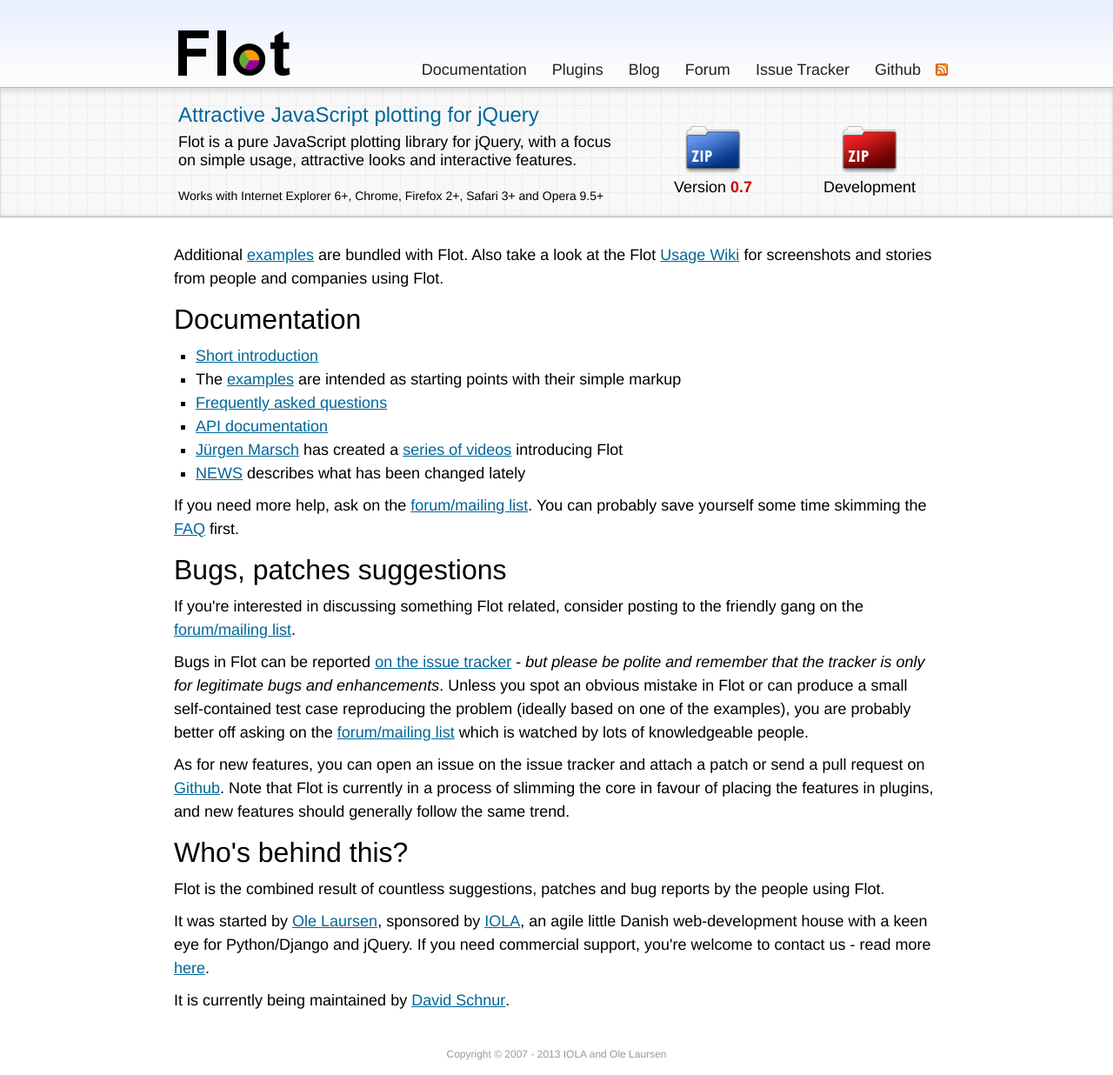
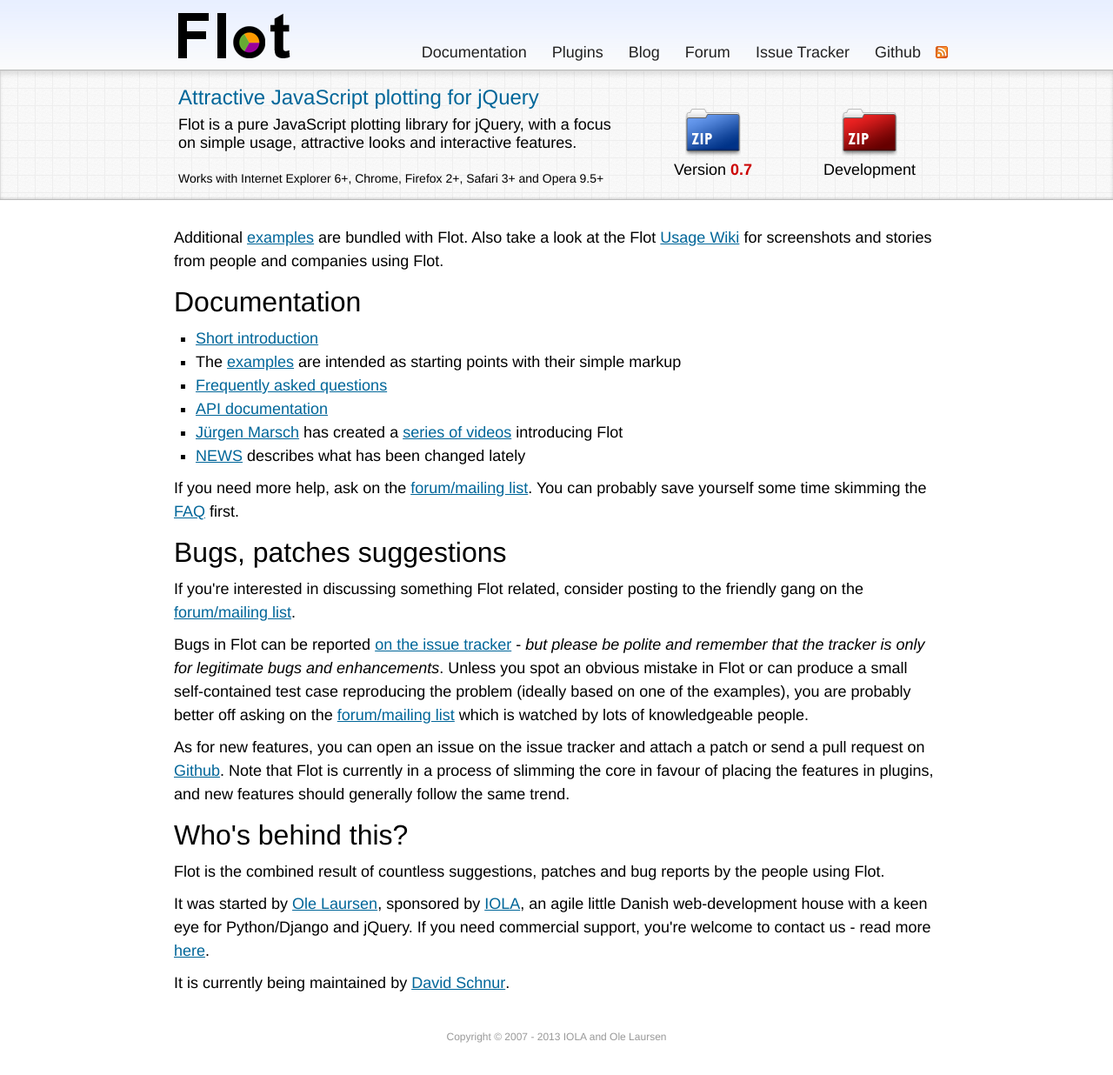
Before and after one commit to flot/flot.github.com, a Jekyll site: the page built from index.html, in a window 1280 px wide. Shown: the whole page at 87% size. Built offline with Jekyll 4.4.1, drawn with Linux system fonts in a browser that asks for light colours; Markdown is read by kramdown in place of the engine named in the settings; the list of posts is cut into pages by our own code.

Commit message:
Slightly reduce the header bar size.
The header previously had an uncomfortable amount of space above the
logo.

```diff
--- a/css/flot.css
+++ b/css/flot.css
@@ -11,13 +11,13 @@
 .header-bar {
 	position: relative;
 	width: 900px;
-	height: 100px;
+	height: 80px;
 	margin: auto;
 }
 
 .header-bar .title {
 	position: relative;
-	top: 35px;
+	top: 15px;
 	left: 15px;
 }
 
```
